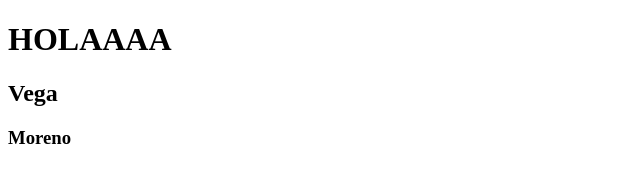
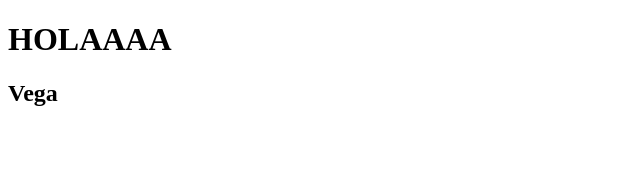
Before and after one commit to Vega10022004/ASAI, a plain HTML site: page INDEX.HTML in a window 1280 px wide. Shown: the full height of the page, 0-640 px from the left. Drawn offline with Linux system fonts and the light colour scheme.

Commit message:
Update INDEX.HTML

```diff
--- a/INDEX.HTML
+++ b/INDEX.HTML
@@ -9,6 +9,5 @@
 <body>
     <h1>HOLAAAA</h1>
     <h2>Vega</h2>
-    <h3>Moreno</h3>
 </body>
 </html>
```
